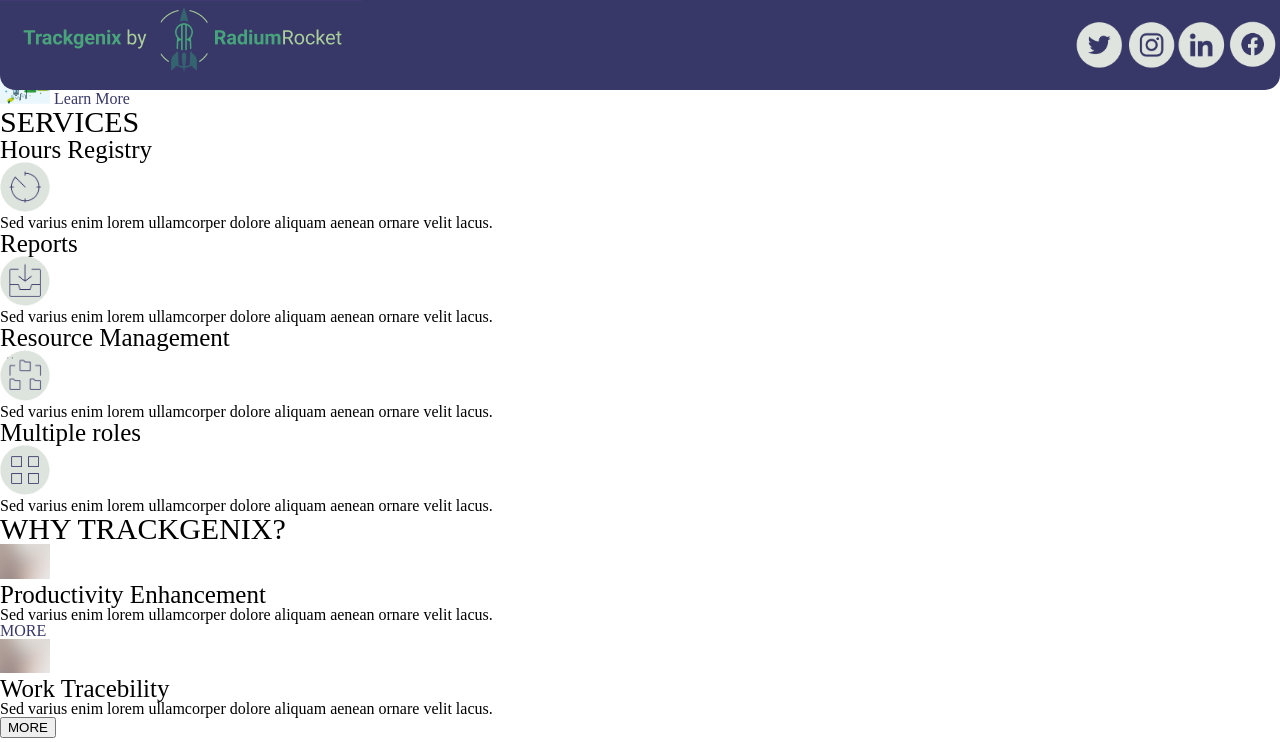
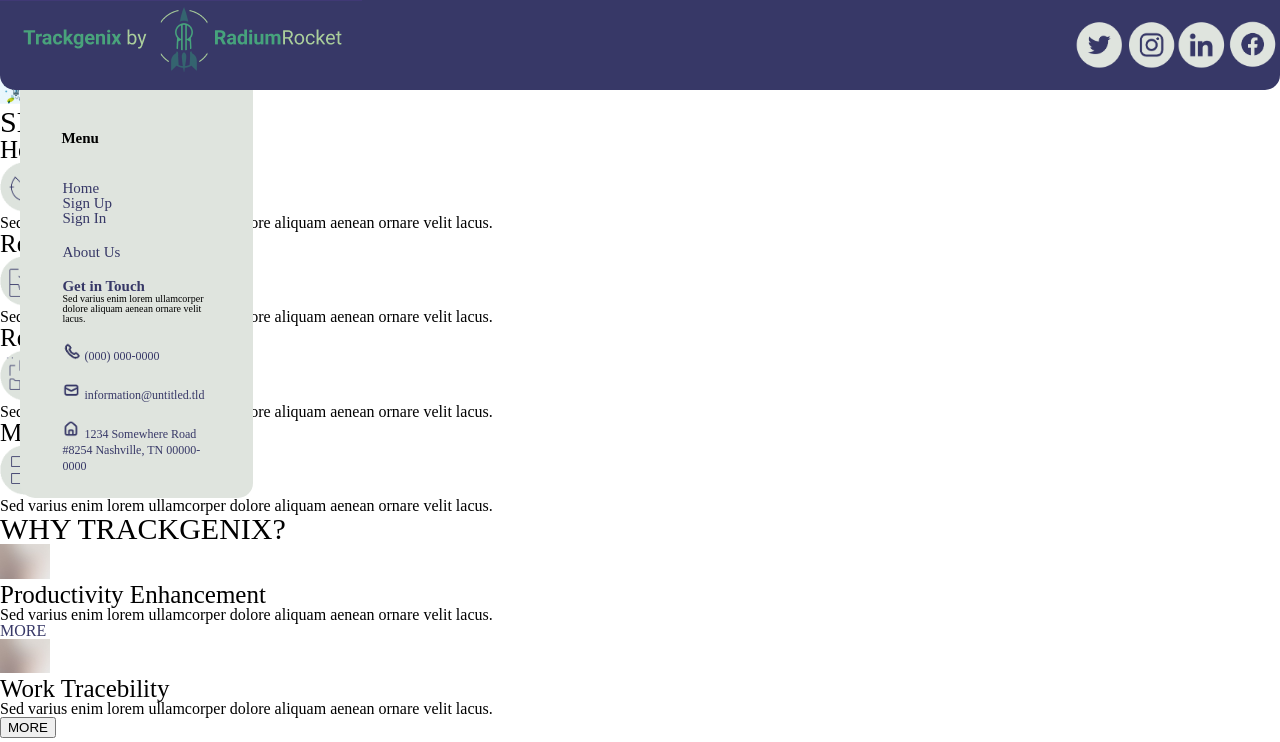
Before and after one commit to GermanMora26/BaSP-A2022-Etapa-2, a plain HTML site: page Week-03/index.html in a window 1280 px wide. Shown: the top 742 px of the page. Drawn offline with Linux system fonts and the light colour scheme.

Commit message:
BaSP-W03-2022: Advanced on css style to <aside>

```diff
--- a/Week-03/css/style.css
+++ b/Week-03/css/style.css
@@ -54,3 +54,65 @@ a {
     position: absolute;
     top: 20px;
     }
+
+.sidebar {
+    position: fixed;
+    top: 90px;
+    max-width: 270px;
+    min-width: 220px;
+    width: 80px;
+    background-color: #DFE4DE;
+    border-bottom-left-radius: 15px;
+    border-bottom-right-radius: 15px;
+    margin-left: 20px;
+    padding: 0.5%;
+}
+
+#sidebar-title {
+    margin: 35px;
+    font-weight: 700;
+    font-size: 15px;
+}
+
+.sidebar>* {
+    margin: 18px;
+}
+
+.sidebar>ul>li {
+    margin: 18px;
+}
+
+.sidebar>nav>* {
+    margin: 18px;
+    font-weight: 400;
+    font-size: 15px;
+}
+
+#about-text {
+    font-size: 15px;
+}
+
+#contact-title {
+    font-weight: 700;
+    font-size: 15px;
+}
+
+#contact-text {
+    font-size: 10px;
+}
+
+.sidebar>ul>li>img {
+    width: 18px;
+}
+
+#phone-text {
+    font-size: 12px;
+}
+
+#email-text {
+    font-size: 12px;
+}
+
+#address-text {
+    font-size: 12px;
+}
--- a/Week-03/index.html
+++ b/Week-03/index.html
@@ -246,8 +246,8 @@
                     Copyright &copy; 2022 Radium Rocket. All rights reserved.
                 </p>
         </footer>
-        <aside>
-            <h3>Menu</h3>
+        <aside class="sidebar" id="sidebar">
+            <h3 id="sidebar-title">Menu</h3>
             <nav>
                 <ul>
                     <li>
@@ -263,25 +263,25 @@
             </nav>
             <ul>
                 <li>
-                    <a href="About Us">About Us</a>
+                    <a id="about-text" href="About Us">About Us</a>
                 </li>
                 <li>
-                    <a href="Get in Touch">Get in Touch</a>
-                    <p>
+                    <a id="contact-title" href="Get in Touch">Get in Touch</a>
+                    <p id="contact-text">
                         Sed varius enim lorem ullamcorper dolore aliquam aenean ornare velit lacus.
                     </p>
                 </li>
                 <li>
                     <img src="img/Phone.png" alt="Contact Phone">
-                    <a href="tel:+540000000">(000) 000-0000</a>
+                    <a id="phone-text" href="tel:+540000000">(000) 000-0000</a>
                 </li>
                 <li>
                     <img src="img/email.png" alt="Contact Email">
-                    <a href="mailto:information@untitled.tld">information@untitled.tld</a>
+                    <a id="email-text" href="mailto:information@untitled.tld">information@untitled.tld</a>
                 </li>
                 <li>
                     <img src="img/Location.png" alt="Location image">
-                    <a href="https://www.embedgooglemap.net">1234 Somewhere Road #8254 Nashville, TN 00000-0000</a>
+                    <a id="address-text" href="https://www.embedgooglemap.net">1234 Somewhere Road #8254 Nashville, TN 00000-0000</a>
                 </li>
             </ul>
         </aside>
```
